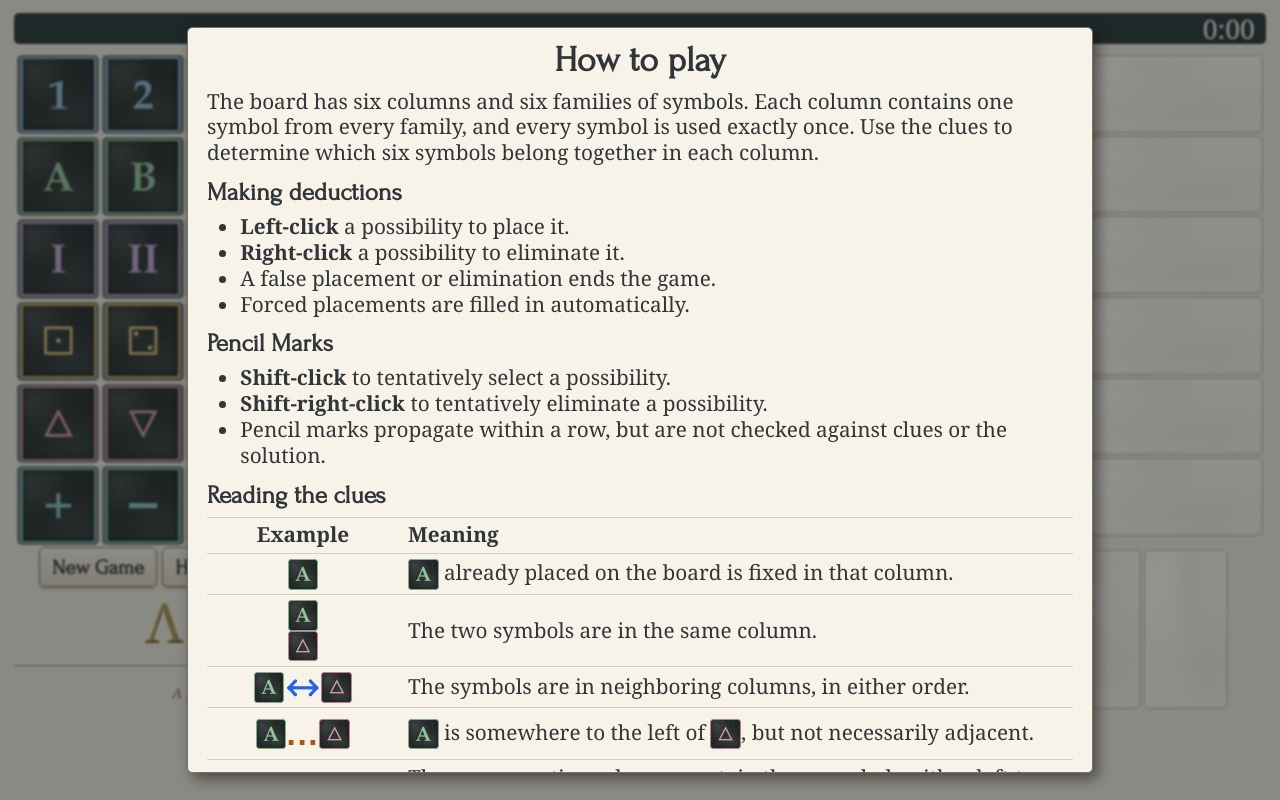
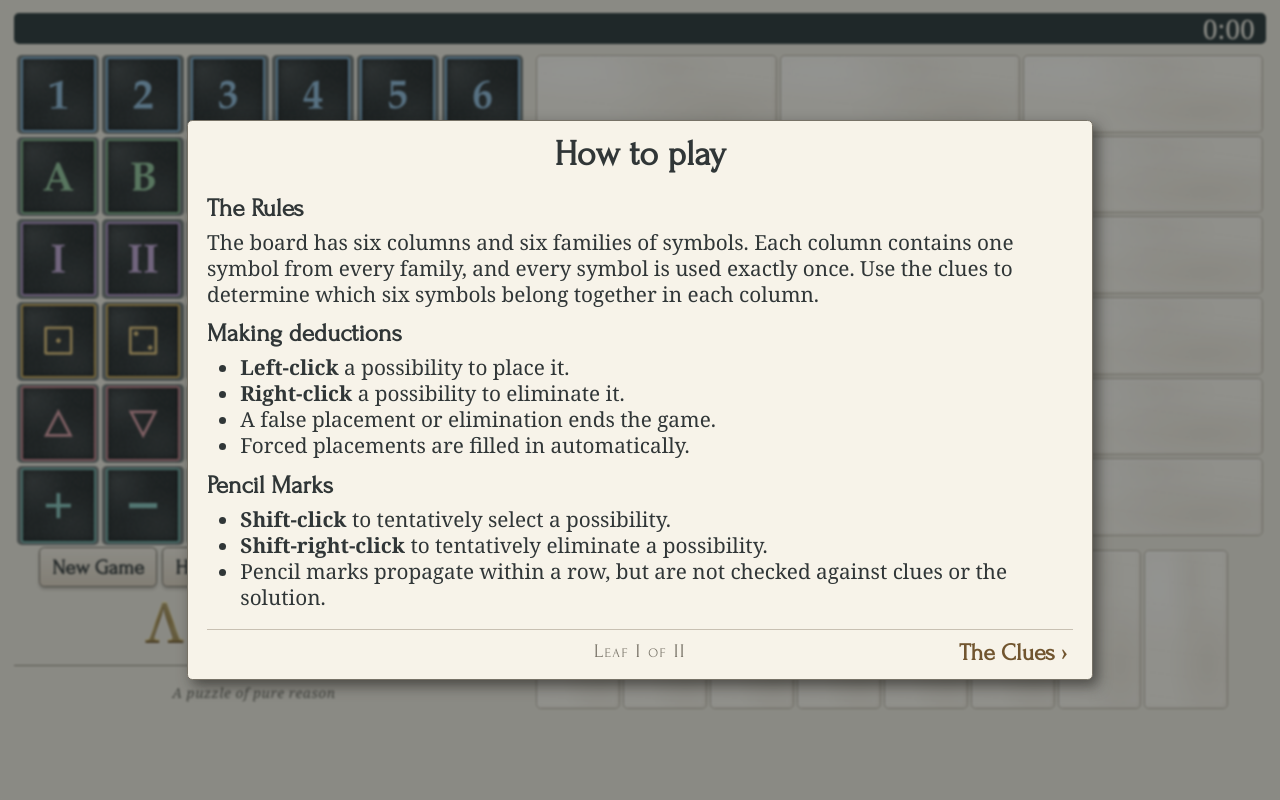
Before and after one commit to peff/logos, a plain HTML site: page index.html in a window 1280 px wide. Both pictures are taken after a click on the button "How to play". Drawn offline with Linux system fonts and the light colour scheme.

Commit message:
help: split instructions into two leaves
The help panel previously fit on screen only after tightening its contents.
Adding the pencil-mark instructions pushes it past that limit again, and
further compression would make the clue reference harder to read. Restoring
the scrollbar would also make the parchment-like modal feel more mechanical.

Instead, split the help into fixed-height Rules and Clues leaves. Add a folio
footer with forward and back controls, reset to the Rules whenever help is
opened, and move keyboard focus to the available control after turning a
page. This keeps both sections comfortably spaced without scrolling or
changing the modal's size between pages.

```diff
--- a/index.html
+++ b/index.html
@@ -86,6 +86,9 @@
 			     aria-modal="true" aria-labelledby="help-title">
 				<div class="modal-panel help-panel">
 					<h2 id="help-title">How to play</h2>
+					<div class="help-pages">
+					<section class="help-page help-page-rules">
+						<h3>The Rules</h3>
 						<p>
 							The board has six columns and six families of symbols.
 							Each column contains one symbol from every family, and
@@ -107,8 +110,10 @@
 							<li><strong>Shift-right-click</strong> to tentatively eliminate a possibility.</li>
 							<li>Pencil marks propagate within a row, but are not checked against clues or the solution.</li>
 						</ul>
+					</section>
 
-					<h3>Reading the clues</h3>
+					<section class="help-page help-page-clues" hidden>
+						<h3>The Clues</h3>
 						<table class="help-clues">
 						<tr>
 							<th>Example</th>
@@ -163,6 +168,15 @@
 						<p class="help-note">
 							Right-click a clue to set it aside.
 						</p>
+					</section>
+					</div>
+					<nav class="help-folio" aria-label="Help pages">
+						<button class="help-page-turn help-page-previous" type="button"
+							onClick="puzzle.turnHelpPage(-1)" hidden>‹ The Rules</button>
+						<span class="help-page-number" aria-live="polite">Leaf I of II</span>
+						<button class="help-page-turn help-page-next" type="button"
+							onClick="puzzle.turnHelpPage(1)">The Clues ›</button>
+					</nav>
 				</div>
 			</div>
 			<div id="about-menu" class="modal" hidden role="dialog"
--- a/logos.css
+++ b/logos.css
@@ -385,12 +385,74 @@ body[data-cursor="native"] {
 }
 
 .help-panel {
+	display: flex;
+	flex-direction: column;
 	width: min(34rem, calc(100vw - 2rem));
-	max-height: calc(100vh - 2rem);
-	overflow-y: auto;
+	height: min(21rem, calc(100vh - 2rem));
+	overflow: hidden;
 	padding: 0.4rem 0.7rem 0.45rem;
 	font-size: 0.78rem;
 	line-height: 1.25;
+}
+
+.help-pages {
+	flex: 1 1 auto;
+	min-height: 0;
+}
+
+.help-page[hidden] {
+	display: none;
+}
+
+.help-folio {
+	display: grid;
+	grid-template-columns: 1fr auto 1fr;
+	align-items: center;
+	flex: 0 0 auto;
+	border-top: 1px solid #c8c0b2;
+	margin-top: 0.3rem;
+	padding-top: 0.28rem;
+}
+
+.help-page-turn {
+	border: 0;
+	border-radius: 0.15rem;
+	background: transparent;
+	color: #71552f;
+	cursor: var(--action-cursor);
+	font-family: Forum, Georgia, "Times New Roman", serif;
+	font-size: 0.9rem;
+	font-weight: bold;
+}
+
+.help-page-turn:hover {
+	background-color: rgb(128 99 58 / 10%);
+}
+
+.help-page-turn:focus-visible {
+	outline: 2px solid #80633a;
+	outline-offset: 0.08rem;
+}
+
+.help-page-turn[hidden] {
+	display: block;
+	visibility: hidden;
+}
+
+.help-page-previous {
+	justify-self: start;
+}
+
+.help-page-next {
+	justify-self: end;
+}
+
+.help-page-number {
+	color: #777267;
+	font-family: Forum, Georgia, "Times New Roman", serif;
+	font-size: 0.72rem;
+	font-variant: small-caps;
+	letter-spacing: 0.08em;
 }
 
 .scores-panel {
--- a/logos.js
+++ b/logos.js
@@ -127,6 +127,7 @@ function Puzzle(board, hClues, vClues, messages, timer, symbols,
 	this.paused = false;
 	this.resumeAfterModal = false;
 	this.nextMilestone = 0;
+	this.helpPage = 0;
 	this.showMilestones = true;
 	this.pencilMarks = [];
 	this.rows = [];
@@ -545,7 +546,30 @@ function Puzzle(board, hClues, vClues, messages, timer, symbols,
 	}
 
 	this.toggleHelp = function() {
+		if (this.help.hidden)
+			this.showHelpPage(0);
 		this.toggleModal(this.help, this.helpButton);
+	}
+
+	this.showHelpPage = function(page) {
+		this.helpPage = Math.max(0, Math.min(1, page));
+		this.help.querySelector(".help-page-rules").hidden =
+			this.helpPage != 0;
+		this.help.querySelector(".help-page-clues").hidden =
+			this.helpPage != 1;
+		this.help.querySelector(".help-page-previous").hidden =
+			this.helpPage == 0;
+		this.help.querySelector(".help-page-next").hidden =
+			this.helpPage == 1;
+		this.help.querySelector(".help-page-number").textContent =
+			this.helpPage ? "Leaf II of II" : "Leaf I of II";
+	}
+
+	this.turnHelpPage = function(direction) {
+		this.showHelpPage(this.helpPage + direction);
+		var selector = this.helpPage ?
+			".help-page-previous" : ".help-page-next";
+		this.help.querySelector(selector).focus();
 	}
 
 	this.toggleScores = function() {
```
Also changed, not shown: logos-test.js (+29 -0 lines). Lines whose indentation alone changed are shown as unchanged.
